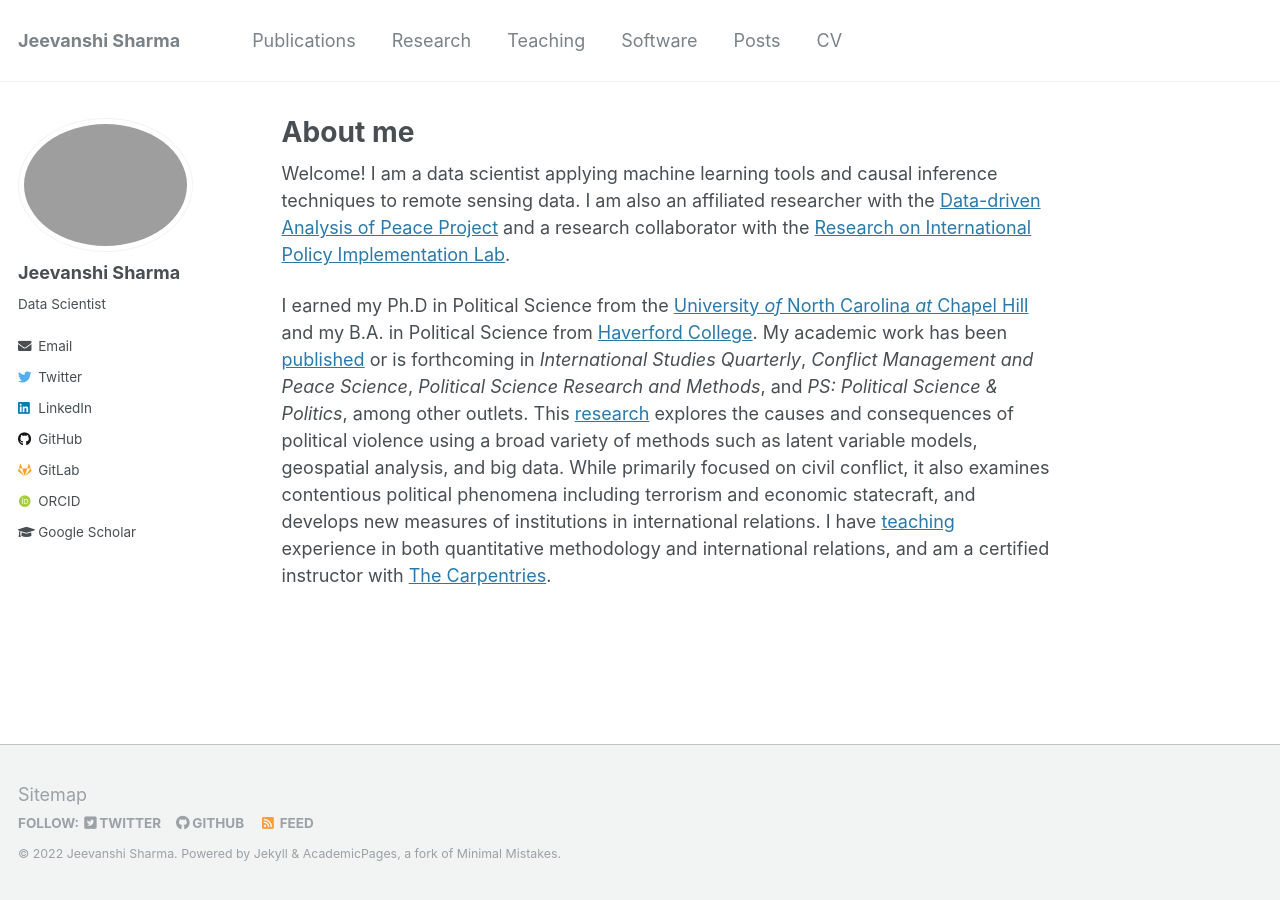
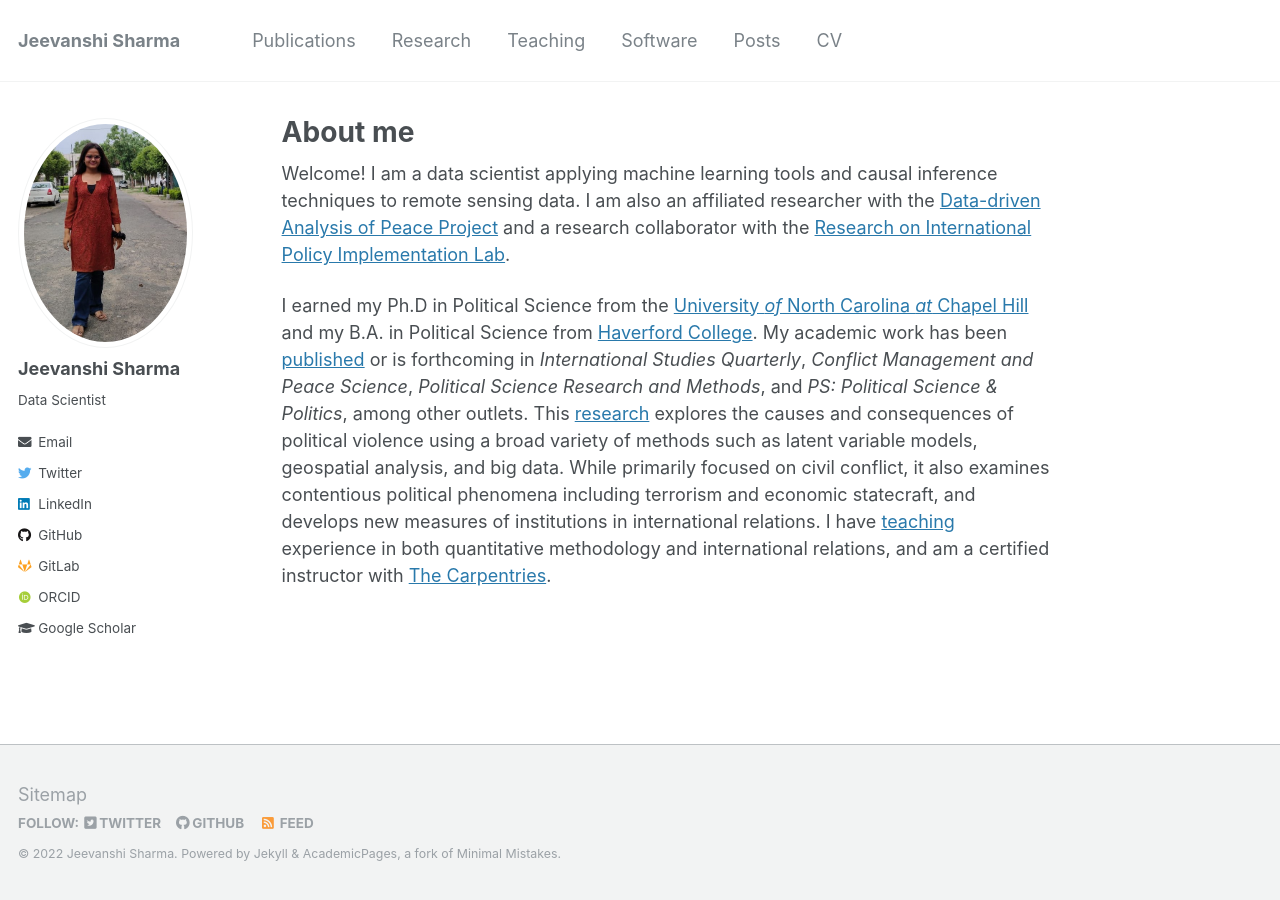
Before and after one commit to Femme-js/Femme-js.github.io, a Jekyll site: the page built from _pages/about.md, in a window 1280 px wide. Built offline with Jekyll 4.4.1, drawn with Linux system fonts in a browser that asks for light colours; some web fonts are replaced.

Commit message:
Update _config.yml

```diff
--- a/_config.yml
+++ b/_config.yml
@@ -83,7 +83,7 @@ analytics:
 # Site Author
 author:
   name             : "Jeevanshi Sharma"
-  avatar           : "profile1.png"
+  avatar           : "profile1.jpeg"
   bio              : "Data Scientist"
   location         :
   employer         :
```
